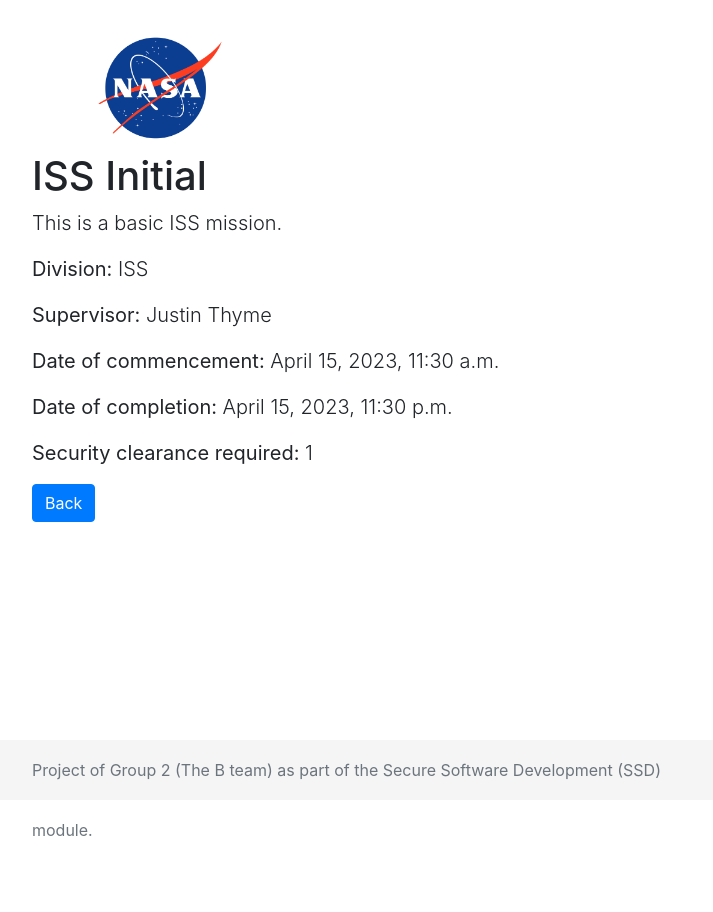
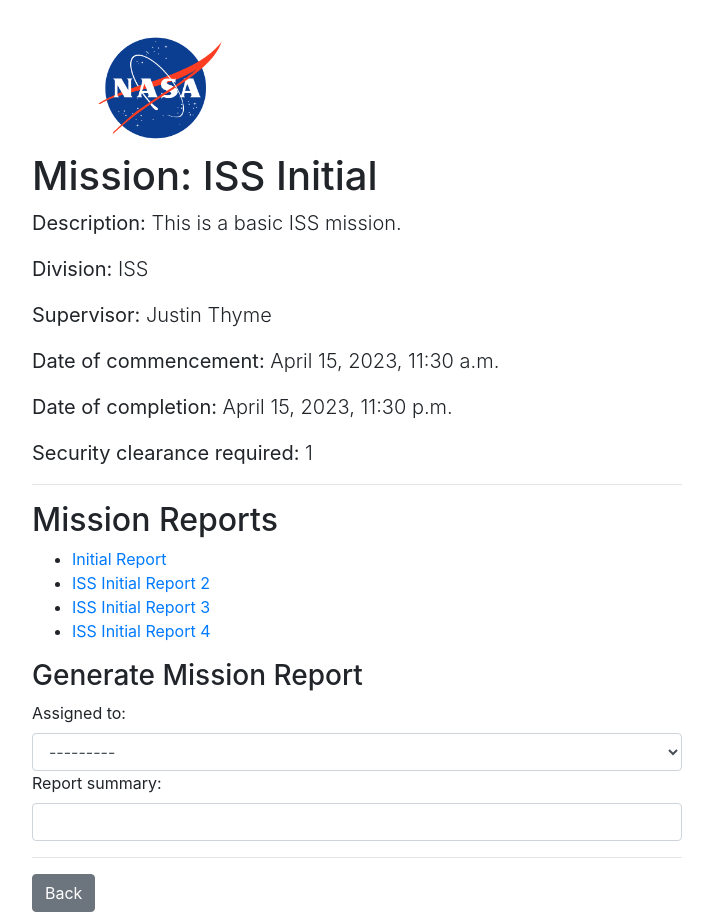
Before and after one commit to lauxton/ssd-2023, a Django app: page /mission/2 in a window 1280 px wide. Shown: the whole page, without its empty margins (283-996 px from the left). Before the commit the page ends 836 px from the top, so only its background shows below. Run offline with Django 4.2, Linux system fonts and the light colour scheme; data comes from the database, SQL or seed files in the repository; both versions use the stored data as it was after the commit.

Commit message:
Add CRUD missions and generate reports

```diff
--- a/requirements.txt
+++ b/requirements.txt
@@ -1 +1,2 @@
 Django==4.2
+django-cryptography==1.1
--- a/ssd2023/missions/forms.py
+++ b/ssd2023/missions/forms.py
@@ -1 +1,52 @@
-# TODO: add more forms
+from django import forms
+from django.forms import Form, ModelForm, TextInput, DateTimeInput, Select
+
+from .models import Mission, Employee
+
+
+class MissionForm(ModelForm):
+    """Form for creating a new mission."""
+
+    class Meta:
+        model = Mission
+        fields = [
+            'name',
+            'description',
+            'division',
+            'supervisor',
+            'start_date',
+            'end_date',
+            'security_clearance',
+        ]
+        widgets = {
+            'name': TextInput(attrs={'class': 'form-control'}),
+            'description': TextInput(attrs={'class': 'form-control'}),
+            'division': Select(attrs={'class': 'form-control'}),
+            'supervisor': Select(attrs={'class': 'form-control'}),
+            'start_date': DateTimeInput(attrs={'class': 'form-control'}),
+            'end_date': DateTimeInput(attrs={'class': 'form-control'}),
+            'security_clearance': Select(attrs={'class': 'form-control'}),
+        }
+        labels = {
+            'name': 'Mission Name',
+            'description': 'Mission Description',
+            'division': 'Division',
+            'supervisor': 'Supervisor',
+            'start_date': 'Start Date',
+            'end_date': 'End Date',
+            'security_clearance': 'Security Clearance',
+        }
+
+
+class GenerateReportForm(Form):
+    """Form for generating a new report for an existing mission."""
+
+    assigned_to = forms.ModelChoiceField(
+        queryset=Employee.objects.filter(user__groups__name='NASA_Admin_User'),
+        required=True,
+        widget=Select(attrs={'class': 'form-control'})
+    )
+    report_summary = forms.CharField(
+        required=True,
+        widget=TextInput(attrs={'class': 'form-control'})
+    )
--- a/ssd2023/missions/models.py
+++ b/ssd2023/missions/models.py
@@ -1,6 +1,7 @@
 from django.db import models
 from django.core.exceptions import ValidationError
 from django.contrib.auth.models import User
+from django_cryptography.fields import encrypt
 
 DEFAULT_NAME_LENGTH = 1024
 DEFAULT_DESCRIPTION_LENGTH = 4096
@@ -56,11 +57,14 @@
     division = models.ForeignKey(Division, null=True, on_delete=models.SET_NULL)
     address = models.CharField(blank=True, max_length=100)
     phone_number = models.CharField(blank=True, max_length=14)
-    social_security_number = SecureCharField(blank=True, max_length=9)  # TODO: add fixed length
+    social_security_number = encrypt(SecureCharField(blank=True, max_length=9))
     security_clearance = models.IntegerField(choices=SecurityClearance.choices)
 
     def __str__(self):
-        return self.user.first_name + " " + self.user.last_name
+        if self.user.first_name and self.user.last_name:
+            return self.user.first_name + " " + self.user.last_name
+
+        return self.user.username
 
 
 class Mission(models.Model):
@@ -93,7 +97,7 @@
     summary = models.CharField(max_length=DEFAULT_DESCRIPTION_LENGTH)
 
     def __str__(self):
-        return self.mission.name + ": " + self.title
+        return self.title
 
 
 class Project(models.Model):
--- a/ssd2023/missions/static/styles.css
+++ b/ssd2023/missions/static/styles.css
@@ -1,7 +1,6 @@
 html,
 body {
     height: 100%;
-    margin-bottom: 60px;
 }
 
 .footer {
--- a/ssd2023/missions/templates/base.html
+++ b/ssd2023/missions/templates/base.html
@@ -8,6 +8,8 @@
     <link rel="shortcut icon" href="/static/favicon.ico" type="image/x-icon" />
     <title>ISS and NASA</title>
   </head>
+
+  <script src="https://code.jquery.com/jquery-3.6.4.min.js"></script>
 
   {% block styles %}
 
@@ -20,10 +22,10 @@
       {% endblock %}
     </main>
 
-    <footer class="footer">
+    {% comment %} <footer class="footer">
       <div class="container">
         <span class="text-muted">Project of Group 2 (The B team) as part of the Secure Software Development (SSD) module.</span>
       </div>
-    </footer>
+    </footer> {% endcomment %}
   </body>
 </html>
--- a/ssd2023/missions/templates/mission.html
+++ b/ssd2023/missions/templates/mission.html
@@ -6,8 +6,11 @@
     <img src="/static/nasa-logo.png" alt="" width="256" height="128" />
   </div>
 
-  <h1>{{ mission.name }}</h1>
-  <p class="lead">{{ mission.description }}</p>
+  <div>
+    <h1>Mission: {{ mission.name }}</h1>
+    <p class="lead">
+      <b>Description:</b> {{ mission.description }}
+    </p>
     <p class="lead">
       <b>Division:</b> {{ mission.division }}
     </p>
@@ -23,6 +26,53 @@
     <p class="lead">
       <b>Security clearance required:</b> {{ mission.security_clearance }}
     </p>
+  </div>
 
-  <a href="/" class="btn btn-primary">Back</a>
+  <hr />
+
+  <div class="mt-2">
+    <h2>Mission Reports</h2>
+    <ul>
+      {% for report in reports %}
+        <li>
+          <a href="/mission-report/{{ report.pk }}">{{ report.title }}</a>
+        </li>
+      {% endfor %}
+    </ul>
+
+    <form class="mt-2" action="/mission-report/generate/{{ mission.pk }}" method="POST">
+      <h3>Generate Mission Report</h3>
+      {% csrf_token %}
+      {{ generate_report_form }}
+      {% if can_add_report %}
+        <button class="btn btn-success mt-2" type="submit">Generate Report</button>
+      {% endif %}
+    </form>
+  </div>
+
+  <hr />
+
+  <div class="mt-2">
+    <a href="/" class="btn btn-secondary">Back</a>
+
+    {% if can_update %}
+      <a href="/mission/{{ mission.pk }}/update" class="btn btn-primary">Update Mission</a>
+    {% endif %}
+
+    {% if can_delete %}
+      <a href="/mission/{{ mission.pk }}/delete" class="btn btn-danger" id="delete-button">Delete Mission</a>
+    {% endif %}
+  </div>
+
+  <script type="text/javascript">
+    $(document).ready(function () {
+      $('#delete-button').click(function (e) {
+        e.preventDefault()
+
+        if (confirm('Are you sure you want to delete this mission (including reports)?')) {
+          window.location.href = $(this).attr('href')
+        }
+      })
+    })
+  </script>
 {% endblock %}
--- a/ssd2023/missions/urls.py
+++ b/ssd2023/missions/urls.py
@@ -6,5 +6,10 @@
     path("", views.index),
     path("login", views.login_endpoint),
     path("logout", views.logout_endpoint),
+    path("mission/create", views.mission_create),
     path("mission/<int:mission_id>", views.mission_details),
+    path("mission/<int:mission_id>/update", views.mission_update),
+    path("mission/<int:mission_id>/delete", views.mission_delete),
+    path("mission-report/generate/<int:mission_id>", views.mission_report_generate),
+    path("mission-report/<int:mission_report_id>", views.mission_report_details),
 ]
--- a/ssd2023/missions/views.py
+++ b/ssd2023/missions/views.py
@@ -1,12 +1,14 @@
-import csv
 import logging
+
+from datetime import datetime
 
 from django.contrib.auth import authenticate, login, logout
 from django.contrib.auth.forms import AuthenticationForm
-from django.http import HttpResponse, HttpResponseRedirect
+from django.http import HttpResponseRedirect
 from django.shortcuts import render
 
-from .models import Mission
+from .models import Mission, MissionReport, Employee
+from .forms import MissionForm, GenerateReportForm
 
 logger = logging.getLogger("ssd2023")
 
@@ -15,9 +17,19 @@
     if not request.user.is_authenticated:
         return HttpResponseRedirect("/login")
 
-    missions = Mission.objects.all()
+    content = {
+        'can_add_mission': request.user.has_perm("missions.add_mission"),
+    }
 
-    return render(request, 'index.html', {'missions': missions})
+    if request.user.is_superuser or request.user.groups.filter(name='ISS_Admin_User').exists():
+        missions = Mission.objects.all()
+        content['missions'] = missions
+
+    if request.user.is_superuser or request.user.groups.filter(name='NASA_Admin_User').exists():
+        mission_reports = MissionReport.objects.all()
+        content['mission_reports'] = mission_reports
+
+    return render(request, 'index.html', content)
 
 
 def login_endpoint(request):
@@ -46,5 +58,92 @@
 
 def mission_details(request, mission_id):
     mission = Mission.objects.get(pk=mission_id)
+    mission_reports = mission.missionreport_set.all()
+    generate_report_form = GenerateReportForm()
 
-    return render(request, 'mission.html', {'mission': mission})
+    can_update = request.user.has_perm("missions.change_mission")
+    can_delete = request.user.has_perm("missions.delete_mission")
+    can_add_report = request.user.has_perm("missions.add_missionreport")
+
+    return render(request, 'mission.html', {
+        'can_delete': can_delete,
+        'can_update': can_update,
+        'can_add_report': can_add_report,
+        'mission': mission,
+        'reports': mission_reports,
+        'generate_report_form': generate_report_form
+    })
+
+
+def mission_create(request):
+    if request.method == 'POST':
+        mission = Mission()
+        form = MissionForm(request.POST, instance=mission)
+
+        if form.is_valid():
+            form.save(commit=True)
+
+            return HttpResponseRedirect("/mission/" + str(mission.pk))
+
+    mission = Mission()
+    form = MissionForm(instance=mission)
+
+    return render(request, 'mission-create.html', {'mission': mission, 'form': form})
+
+
+def mission_update(request, mission_id):
+    if request.method == 'POST':
+        mission = Mission.objects.get(pk=mission_id)
+        form = MissionForm(request.POST, instance=mission)
+
+        if form.is_valid():
+            form.save(commit=True)
+
+            return HttpResponseRedirect("/mission/" + str(mission_id))
+
+    mission = Mission.objects.get(pk=mission_id)
+    form = MissionForm(instance=mission)
+
+    return render(request, 'mission-update.html', {'mission': mission, 'form': form})
+
+
+def mission_delete(mission_id):
+    mission = Mission.objects.get(pk=mission_id)
+    mission.delete()
+
+    return HttpResponseRedirect("/")
+
+
+def mission_report_generate(request, mission_id):
+    if request.method != 'POST':
+        return HttpResponseRedirect("/")
+
+    form = GenerateReportForm(request.POST)
+
+    if not form.is_valid():
+        return HttpResponseRedirect("/")
+
+    mission = Mission.objects.get(pk=mission_id)
+    mission_reports = mission.missionreport_set.all()
+    employee = Employee.objects.get(pk=form.data['assigned_to'])
+
+    if not employee.user.groups.filter(name='NASA_Admin_User').count():
+        return HttpResponseRedirect("/")
+
+    mission_report = MissionReport(
+        title=f"{mission.name} Report {str(mission_reports.count() + 1)}",
+        mission=mission,
+        assigned_to=employee,
+        publish_date=datetime.now(),
+        summary=form.data['report_summary']
+    )
+
+    mission_report.save()
+
+    return HttpResponseRedirect("/mission-report/" + str(mission_report.pk))
+
+
+def mission_report_details(request, mission_report_id):
+    mission_report = MissionReport.objects.get(pk=mission_report_id)
+
+    return render(request, 'mission-report.html', {'mission_report': mission_report})
```
Also changed, not shown: ssd2023/missions/templates/index.html (+20 -0 lines), ssd2023/missions/templates/mission-create.html (added, +21 -0 lines), ssd2023/missions/templates/mission-report.html (added, +24 -0 lines), ssd2023/missions/templates/mission-update.html (added, +21 -0 lines), ssd2023/db.sqlite3. Lines whose indentation alone changed are shown as unchanged.
